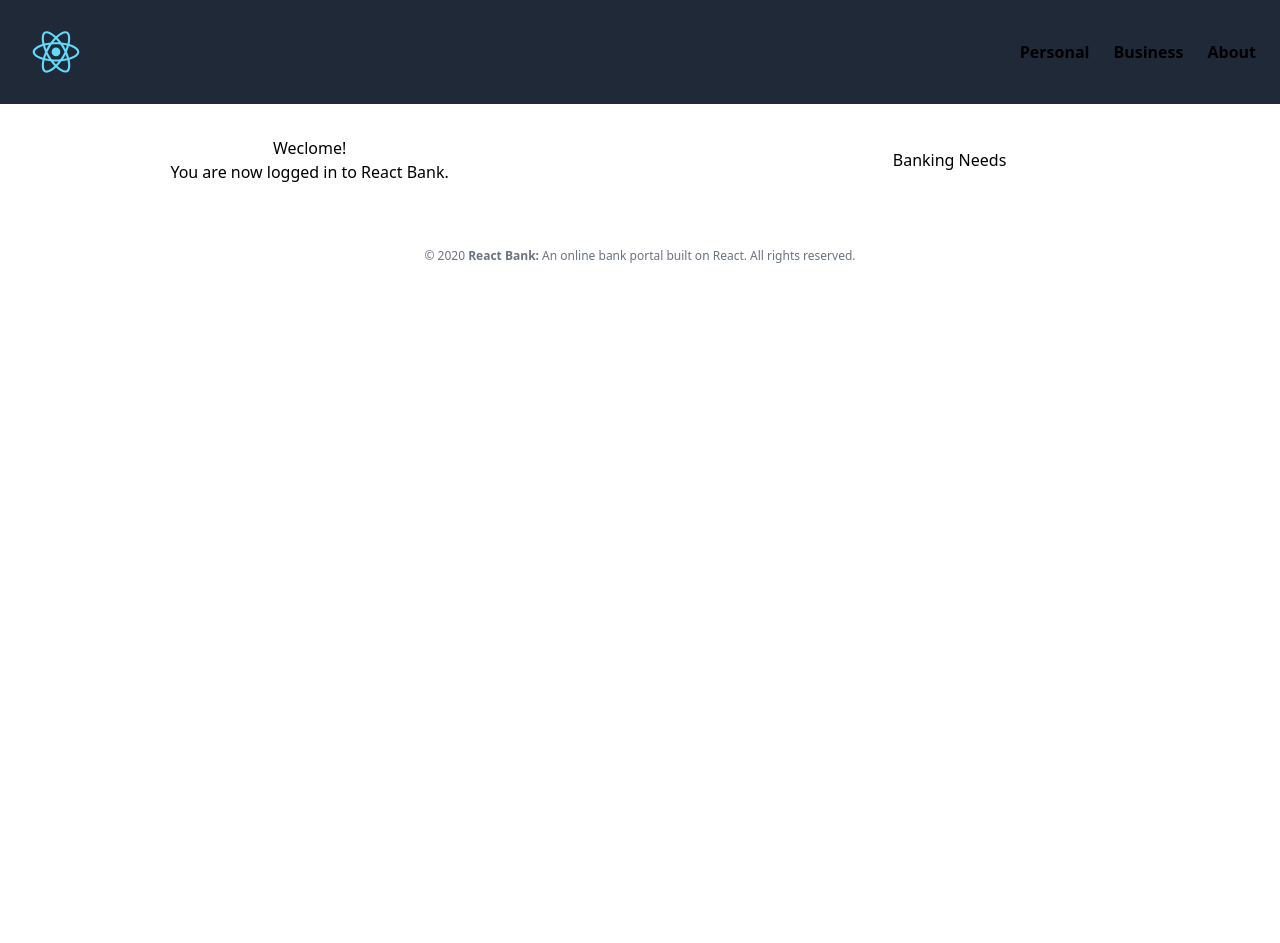
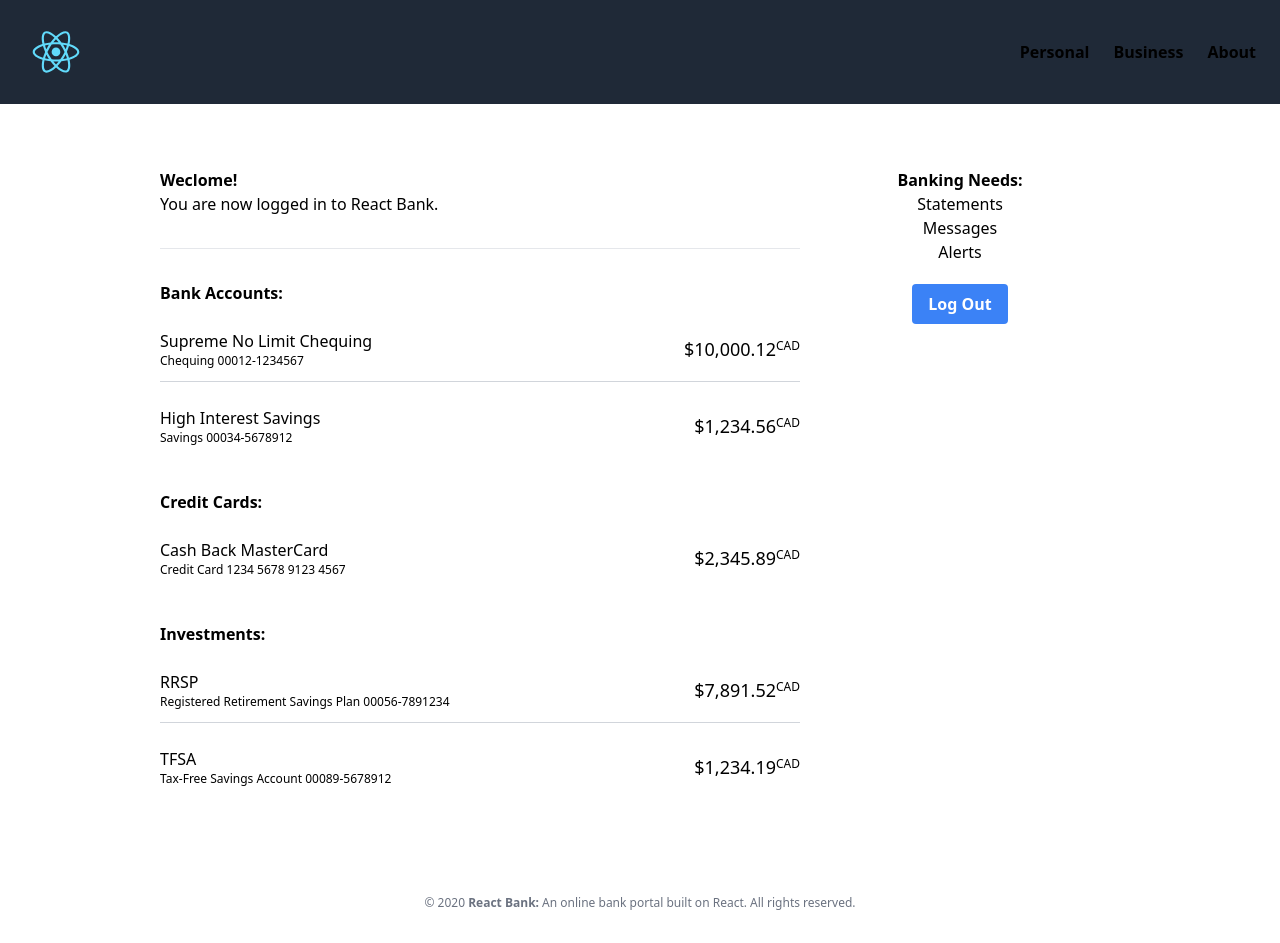
Before and after one commit to nugentmichael/react-bank, a React (Create React App) app: page /portal in a window 1280 px wide. Before the commit the page ends 800 px from the top, so only its background shows below. Built offline with nearby package versions, Linux system fonts and the light colour scheme.

Commit message:
Add base content and layout to the Portal component.

```diff
--- a/src/components/LoginForm.js
+++ b/src/components/LoginForm.js
@@ -1,7 +1,6 @@
 import React, { useState, useEffect } from 'react';
 import { useHistory } from 'react-router-dom';
 import ErrorMessage from './ErrorMessage';
-import Portal from '../layouts/Portal';
 
 const LoginForm = () => {
 	const [valid, setValid] = useState(false);
@@ -9,7 +8,6 @@ const LoginForm = () => {
 	const [password, setPassword] = useState(0);
 	const [userError, setUserError] = useState(false);
 	const [passwordError, setPasswordError] = useState(false);
-
 	const history = useHistory();
 
 	const routeChange = (name) => {
--- a/src/layouts/Portal.js
+++ b/src/layouts/Portal.js
@@ -1,7 +1,8 @@
 import React, { useEffect } from 'react';
-import { useLocation } from 'react-router-dom';
+import { useHistory, useLocation } from 'react-router-dom';
 
 const Portal = (props) => {
+	const history = useHistory();
 	const location = useLocation();
 	const user = location.username;
 
@@ -10,13 +11,135 @@ const Portal = (props) => {
 	}, [props.title]);
 
 	return (
-		<div className="flex items-center justify-around py-8">
-			<div>
-				<h3>Weclome{user && `, user`}!</h3>
-				<h4>You are now logged in to React Bank.</h4>
+		<div className="flex items-start justify-center py-8">
+			<div className="w-1/2 text-left">
+				<div className="pt-8">
+					<h2 className="font-bold">Weclome{user && `, user`}!</h2>
+					<h3>You are now logged in to React Bank.</h3>
+				</div>
+				<hr className="my-8" />
+				<div className="mb-8">
+					<h4 className="font-bold">Bank Accounts:</h4>
+					<ul>
+						<li className="flex my-3 py-3 border-b border-gray-300">
+							<div className="flex flex-col justify-center flex-grow">
+								<a href="#">
+									<span>Supreme No Limit Chequing</span>
+									<span className="block text-xs">
+										Chequing 00012-1234567
+									</span>
+								</a>
+							</div>
+							<div className="flex flex-col justify-center">
+								<p>
+									<span className="text-lg font-normal">
+										$10,000.12
+										<sup className="text-xs">CAD</sup>
+									</span>
+								</p>
+							</div>
+						</li>
+						<li className="flex my-3 py-3">
+							<div className="flex flex-col justify-center flex-grow">
+								<a href="#">
+									<span>High Interest Savings</span>
+									<span className="block text-xs">
+										Savings 00034-5678912
+									</span>
+								</a>
+							</div>
+							<div className="flex flex-col justify-center">
+								<p>
+									<span className="text-lg font-normal">
+										$1,234.56
+										<sup className="text-xs">CAD</sup>
+									</span>
+								</p>
+							</div>
+						</li>
+					</ul>
+				</div>
+				<div className="mb-8">
+					<h4 className="font-bold">Credit Cards:</h4>
+					<ul>
+						<li className="flex my-3 py-3">
+							<div className="flex flex-col justify-center flex-grow">
+								<a href="#">
+									<span>Cash Back MasterCard</span>
+									<span className="block text-xs">
+										Credit Card 1234 5678 9123 4567
+									</span>
+								</a>
+							</div>
+							<div className="flex flex-col justify-center">
+								<p>
+									<span className="text-lg font-normal">
+										$2,345.89
+										<sup className="text-xs">CAD</sup>
+									</span>
+								</p>
+							</div>
+						</li>
+					</ul>
+				</div>
+				<div className="mb-8">
+					<h4 className="font-bold">Investments:</h4>
+					<ul>
+						<li className="flex my-3 py-3 border-b border-gray-300">
+							<div className="flex flex-col justify-center flex-grow">
+								<a href="#">
+									<span>RRSP</span>
+									<span className="block text-xs">
+										Registered Retirement Savings Plan
+										00056-7891234
+									</span>
+								</a>
+							</div>
+							<div className="flex flex-col justify-center">
+								<p>
+									<span className="text-lg font-normal">
+										$7,891.52
+										<sup className="text-xs">CAD</sup>
+									</span>
+								</p>
+							</div>
+						</li>
+						<li className="flex my-3 py-3">
+							<div className="flex flex-col justify-center flex-grow">
+								<a href="#">
+									<span>TFSA</span>
+									<span className="block text-xs">
+										Tax-Free Savings Account 00089-5678912
+									</span>
+								</a>
+							</div>
+							<div className="flex flex-col justify-center">
+								<p>
+									<span className="text-lg font-normal">
+										$1,234.19
+										<sup className="text-xs">CAD</sup>
+									</span>
+								</p>
+							</div>
+						</li>
+					</ul>
+				</div>
 			</div>
-			<div className="w-full max-w-xs">
-				<h4>Banking Needs</h4>
+			<div className="w-full max-w-xs py-8">
+				<h4 className="font-bold">Banking Needs:</h4>
+				<ul>
+					<li>Statements</li>
+					<li>Messages</li>
+					<li>Alerts</li>
+					<li className="my-5">
+						<button
+							className="bg-blue-500 hover:bg-blue-700 text-white font-bold py-2 px-4 rounded focus:outline-none focus:shadow-outline"
+							onClick={() => history.push('/')}
+						>
+							Log Out
+						</button>
+					</li>
+				</ul>
 			</div>
 		</div>
 	);
```
